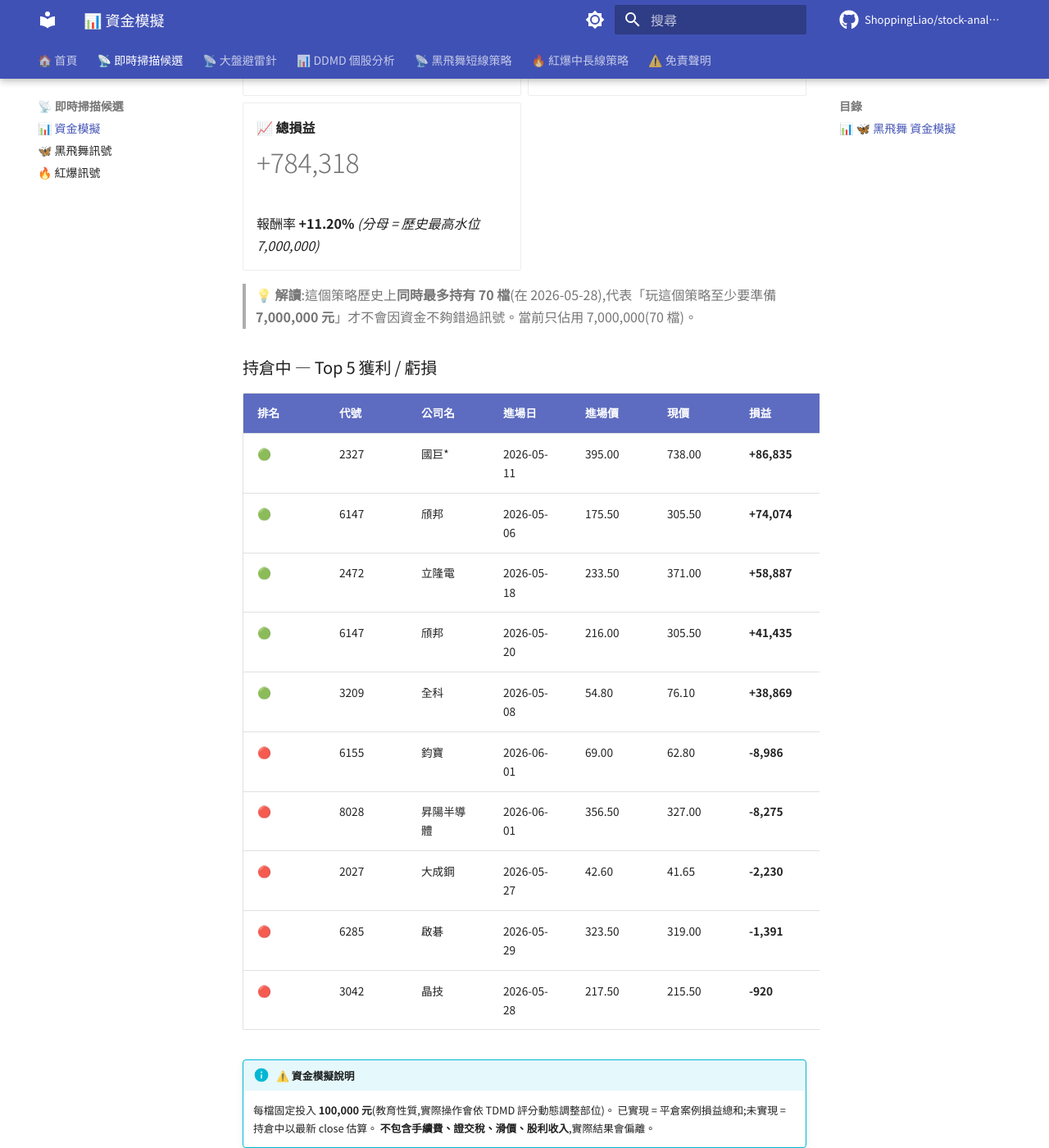
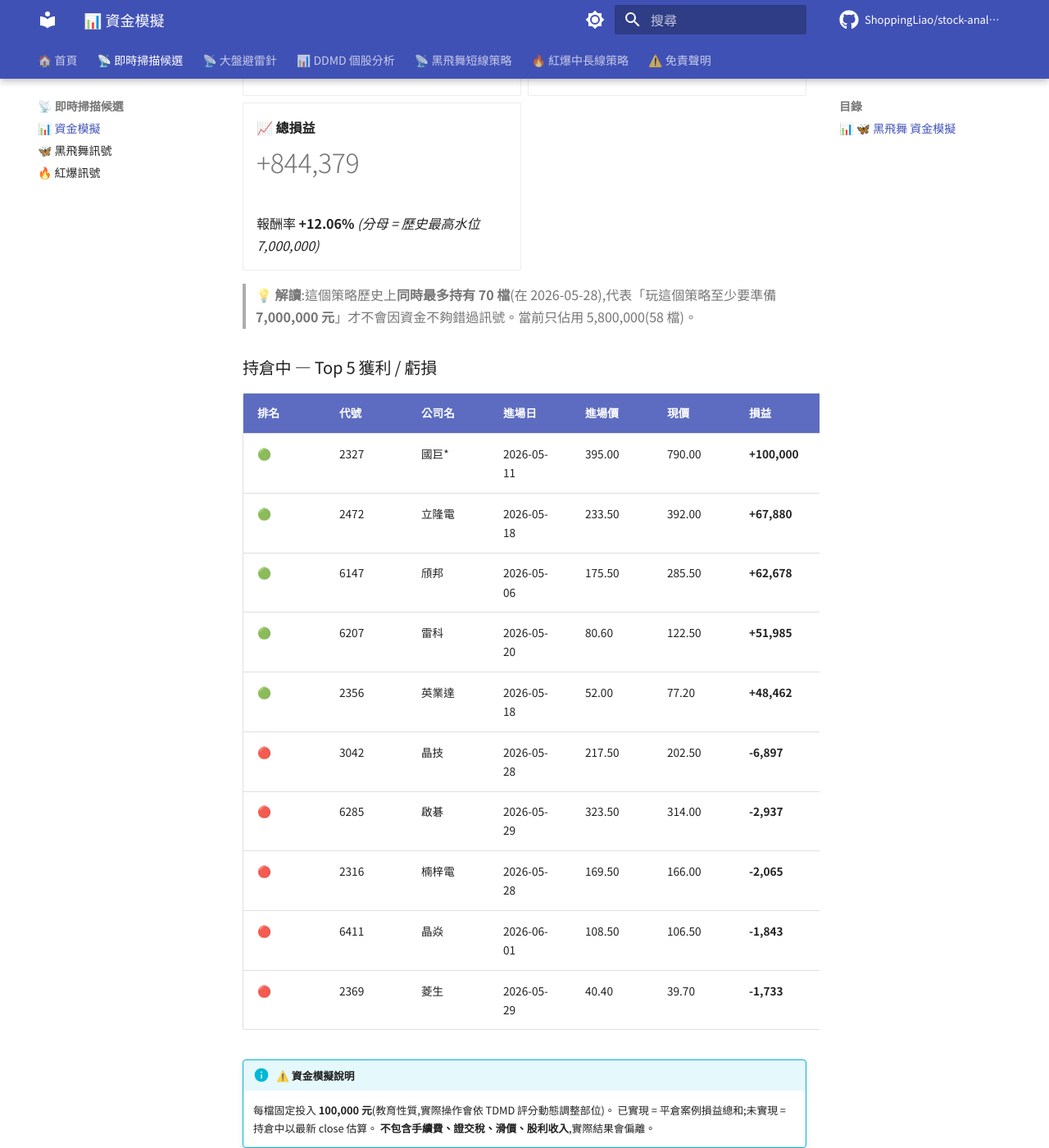
Before and after one commit to ShoppingLiao/stock-analysis-public, an MkDocs documentation site: the page built from docs/signals_capital.md, in a window 1280 px wide and 1400 px high, scrolled down 817 px. Shown: the whole window at 82% size. Built offline with MkDocs 1.6.1 and Material for MkDocs 9.7.7, drawn with Linux system fonts in a browser that asks for light colours; comment, search, counter and statistics services are not loaded; some of the changed text lies outside the part shown.

Commit message:
docs(signals): update BB + RB + capital (2026-06-01)

```diff
--- a/docs/signals_capital.md
+++ b/docs/signals_capital.md
@@ -17,9 +17,9 @@
 
 -   **💼 當前資金水位**
 
-    # 7,000,000
+    # 5,800,000
 
-    持倉 70 檔 × 100,000
+    持倉 58 檔 × 100,000
 
 -   **🌊 歷史最高水位**
 
@@ -29,40 +29,40 @@
 
 -   **🟢 已實現損益**
 
-    # +22,577
+    # +16,905
 
-    勝率 25.3% / 83 檔已平倉
+    勝率 25.5% / 94 檔已平倉
 
 -   **🟡 未實現損益**
 
-    # +761,740
+    # +827,474
 
-    持倉 70 檔(現價 vs 進場價)
+    持倉 58 檔(現價 vs 進場價)
 
 -   **📈 總損益**
 
-    # +784,318
+    # +844,379
 
-    報酬率 **+11.20%** _(分母 = 歷史最高水位 7,000,000)_
+    報酬率 **+12.06%** _(分母 = 歷史最高水位 7,000,000)_
 
 </div>
 
-> **💡 解讀**:這個策略歷史上**同時最多持有 70 檔**(在 2026-05-28),代表「玩這個策略至少要準備 **7,000,000 元**」才不會因資金不夠錯過訊號。當前只佔用 7,000,000(70 檔)。
+> **💡 解讀**:這個策略歷史上**同時最多持有 70 檔**(在 2026-05-28),代表「玩這個策略至少要準備 **7,000,000 元**」才不會因資金不夠錯過訊號。當前只佔用 5,800,000(58 檔)。
 
 ### 持倉中 — Top 5 獲利 / 虧損
 
 | 排名 | 代號 | 公司名 | 進場日 | 進場價 | 現價 | 損益 | 損益% |
 |------|------|--------|--------|--------|------|------|-------|
-| 🟢 | 2327 | 國巨* | 2026-05-11 | 395.00 | 738.00 | **+86,835** | **+86.84%** |
-| 🟢 | 6147 | 頎邦 | 2026-05-06 | 175.50 | 305.50 | **+74,074** | **+74.07%** |
-| 🟢 | 2472 | 立隆電 | 2026-05-18 | 233.50 | 371.00 | **+58,887** | **+58.89%** |
-| 🟢 | 6147 | 頎邦 | 2026-05-20 | 216.00 | 305.50 | **+41,435** | **+41.44%** |
-| 🟢 | 3209 | 全科 | 2026-05-08 | 54.80 | 76.10 | **+38,869** | **+38.87%** |
-| 🔴 | 6155 | 鈞寶 | 2026-06-01 | 69.00 | 62.80 | **-8,986** | **-8.99%** |
-| 🔴 | 8028 | 昇陽半導體 | 2026-06-01 | 356.50 | 327.00 | **-8,275** | **-8.27%** |
-| 🔴 | 2027 | 大成鋼 | 2026-05-27 | 42.60 | 41.65 | **-2,230** | **-2.23%** |
-| 🔴 | 6285 | 啟碁 | 2026-05-29 | 323.50 | 319.00 | **-1,391** | **-1.39%** |
-| 🔴 | 3042 | 晶技 | 2026-05-28 | 217.50 | 215.50 | **-920** | **-0.92%** |
+| 🟢 | 2327 | 國巨* | 2026-05-11 | 395.00 | 790.00 | **+100,000** | **+100.00%** |
+| 🟢 | 2472 | 立隆電 | 2026-05-18 | 233.50 | 392.00 | **+67,880** | **+67.88%** |
+| 🟢 | 6147 | 頎邦 | 2026-05-06 | 175.50 | 285.50 | **+62,678** | **+62.68%** |
+| 🟢 | 6207 | 雷科 | 2026-05-20 | 80.60 | 122.50 | **+51,985** | **+51.99%** |
+| 🟢 | 2356 | 英業達 | 2026-05-18 | 52.00 | 77.20 | **+48,462** | **+48.46%** |
+| 🔴 | 3042 | 晶技 | 2026-05-28 | 217.50 | 202.50 | **-6,897** | **-6.90%** |
+| 🔴 | 6285 | 啟碁 | 2026-05-29 | 323.50 | 314.00 | **-2,937** | **-2.94%** |
+| 🔴 | 2316 | 楠梓電 | 2026-05-28 | 169.50 | 166.00 | **-2,065** | **-2.06%** |
+| 🔴 | 6411 | 晶焱 | 2026-06-01 | 108.50 | 106.50 | **-1,843** | **-1.84%** |
+| 🔴 | 2369 | 菱生 | 2026-05-29 | 40.40 | 39.70 | **-1,733** | **-1.73%** |
 
 !!! info "⚠️ 資金模擬說明"
     每檔固定投入 **100,000 元**(教育性質,實際操作會依 TDMD 評分動態調整部位)。
@@ -97,15 +97,15 @@
 
 -   **🟡 未實現損益**
 
-    # +1,636,213
+    # +1,778,462
 
     持倉 112 檔(現價 vs 進場價)
 
 -   **📈 總損益**
 
-    # +1,636,213
+    # +1,778,462
 
-    報酬率 **+14.61%** _(分母 = 歷史最高水位 11,200,000)_
+    報酬率 **+15.88%** _(分母 = 歷史最高水位 11,200,000)_
 
 </div>
 
@@ -115,16 +115,16 @@
 
 | 排名 | 代號 | 公司名 | 進場日 | 進場價 | 現價 | 損益 | 損益% |
 |------|------|--------|--------|--------|------|------|-------|
-| 🟢 | 3090 | 日電貿 | 2026-05-08 | 113.50 | 229.00 | **+101,762** | **+101.76%** |
-| 🟢 | 2492 | 華新科 | 2026-05-13 | 200.00 | 394.00 | **+97,000** | **+97.00%** |
-| 🟢 | 6182 | 合晶 | 2026-05-08 | 56.90 | 99.50 | **+74,868** | **+74.87%** |
-| 🟢 | 2478 | 大毅 | 2026-05-07 | 80.10 | 139.00 | **+73,533** | **+73.53%** |
-| 🟢 | 2375 | 凱美 | 2026-05-18 | 99.40 | 166.50 | **+67,505** | **+67.51%** |
-| 🔴 | 4908 | 前鼎 | 2026-05-26 | 286.50 | 233.00 | **-18,674** | **-18.67%** |
-| 🔴 | 1785 | 光洋科 | 2026-05-07 | 185.00 | 158.50 | **-14,324** | **-14.32%** |
-| 🔴 | 6526 | 達發 | 2026-05-08 | 753.00 | 659.00 | **-12,483** | **-12.48%** |
-| 🔴 | 3176 | 基亞 | 2026-05-22 | 37.25 | 32.70 | **-12,215** | **-12.21%** |
-| 🔴 | 2221 | 大甲 | 2026-05-15 | 48.10 | 42.50 | **-11,642** | **-11.64%** |
+| 🟢 | 2492 | 華新科 | 2026-05-13 | 200.00 | 416.00 | **+108,000** | **+108.00%** |
+| 🟢 | 3090 | 日電貿 | 2026-05-08 | 113.50 | 233.50 | **+105,727** | **+105.73%** |
+| 🟢 | 2478 | 大毅 | 2026-05-07 | 80.10 | 144.00 | **+79,775** | **+79.78%** |
+| 🟢 | 2472 | 立隆電 | 2026-05-12 | 223.00 | 392.00 | **+75,785** | **+75.78%** |
+| 🟢 | 6182 | 合晶 | 2026-05-08 | 56.90 | 97.00 | **+70,475** | **+70.47%** |
+| 🔴 | 4908 | 前鼎 | 2026-05-26 | 286.50 | 227.50 | **-20,593** | **-20.59%** |
+| 🔴 | 1785 | 光洋科 | 2026-05-07 | 185.00 | 157.00 | **-15,135** | **-15.14%** |
+| 🔴 | 3176 | 基亞 | 2026-05-22 | 37.25 | 32.45 | **-12,886** | **-12.89%** |
+| 🔴 | 3490 | 單井 | 2026-05-22 | 43.50 | 38.00 | **-12,644** | **-12.64%** |
+| 🔴 | 6208 | 日揚 | 2026-05-14 | 104.50 | 92.80 | **-11,196** | **-11.20%** |
 
 !!! info "⚠️ 資金模擬說明"
     每檔固定投入 **100,000 元**(教育性質,實際操作會依 TDMD 評分動態調整部位)。
@@ -139,9 +139,9 @@
 
 -   **💼 當前資金水位**
 
-    # 18,200,000
+    # 17,000,000
 
-    BB 7,000,000 + RB 11,200,000
+    BB 5,800,000 + RB 11,200,000
 
 -   **🌊 兩策略歷史最高水位**
 
@@ -151,21 +151,21 @@
 
 -   **🟢 已實現損益**
 
-    # +22,577
+    # +16,905
 
-    BB +22,577 + RB +0
+    BB +16,905 + RB +0
 
 -   **🟡 未實現損益**
 
-    # +2,397,954
+    # +2,605,936
 
-    BB +761,740 + RB +1,636,213
+    BB +827,474 + RB +1,778,462
 
 -   **📈 總損益**
 
-    # +2,420,531
+    # +2,622,841
 
-    報酬率 **+13.30%** _(分母 = 兩策略歷史最高水位)_
+    報酬率 **+14.41%** _(分母 = 兩策略歷史最高水位)_
 
 </div>
 
```
Also changed, not shown: docs/signals_black_butterfly.md (+99 -99 lines), docs/signals_red_burst.md (+7 -1 lines).
